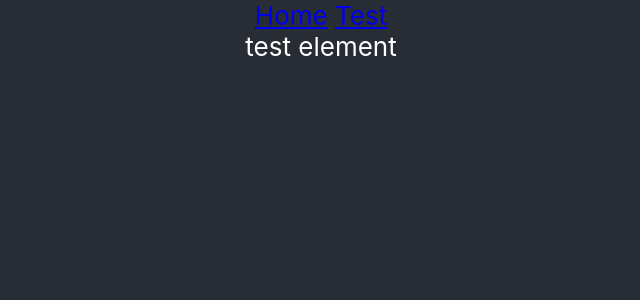
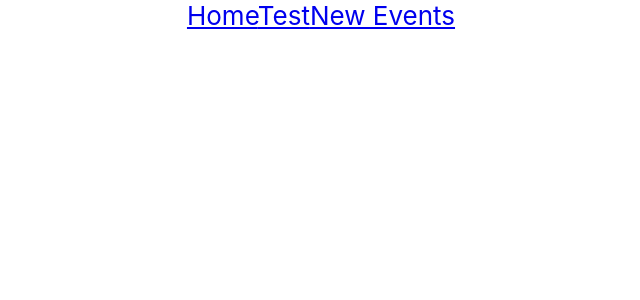
Before and after one commit to panda2k/cse110-project, a React (Create React App) app in the folder client/: page / in a window 1280 px wide. Shown: the top 300 px of the page, without its empty margins (319-959 px from the left). Built offline with nearby package versions, Linux system fonts and the light colour scheme.

Commit message:
Created front end, just need to connect backend.

```diff
--- a/client/src/components/App.tsx
+++ b/client/src/components/App.tsx
@@ -3,13 +3,16 @@ import logo from '../assets/logo.svg';
 import '../styles/App.css';
 import { Route, Routes, Link } from "react-router-dom"
 import { routes } from '../constants/routes';
+import { NewEvents } from './Home';
 
 function App() {
   return (
     <div className="App">
       <header className="App-header">
         <nav>
-            <Link to="/">Home</Link> <Link to="/test">Test</Link>
+            <Link to="/">Home</Link>
+            <Link to="/test">Test</Link>
+            <Link to= "/home">New Events</Link> {/*Link to Students view of events*/ }
         </nav>
         <Routes>
             {/* To add a view to the website, go to the routes.tsx file in the constants directory, and add an entry to the array defined in the file.*/}
--- a/client/src/components/NavBar.tsx
+++ b/client/src/components/NavBar.tsx
@@ -1 +1 @@
-export {}
+export{}
--- a/client/src/constants/routes.tsx
+++ b/client/src/constants/routes.tsx
@@ -1,5 +1,6 @@
 import { AppRoute } from "../types/AppRoute";
 import Test from "../components/Test";
+import { NewEvents } from "../components/Home";
 
 // add a route by specifying a path, followed by your JSX element. Import said element above.
 // See the path "/" as an example.
@@ -7,5 +8,6 @@ import Test from "../components/Test";
 
 export const routes: AppRoute[] = [
     {path: "/", element: <Test></Test>},
-    {path: "/test", element: <div>this is atest</div>}
+    {path: "/test", element: <div>this is atest</div>},
+    {path: "/home", element: <NewEvents />}
 ]
--- a/client/src/styles/App.css
+++ b/client/src/styles/App.css
@@ -14,7 +14,7 @@
 }
 
 .App-header {
-  background-color: #282c34;
+  background-color: #ffffff;
   min-height: 100vh;
   display: flex;
   flex-direction: column;
```
